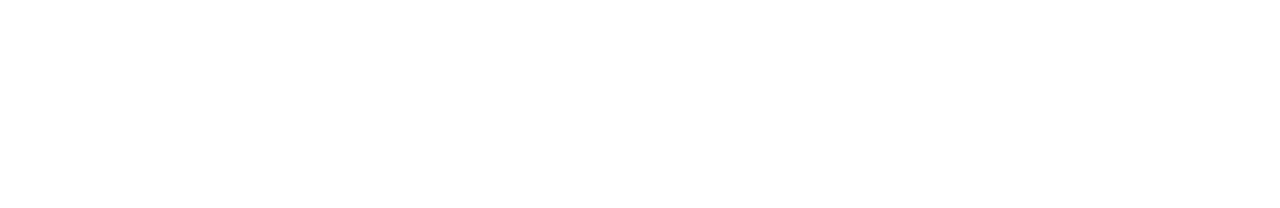
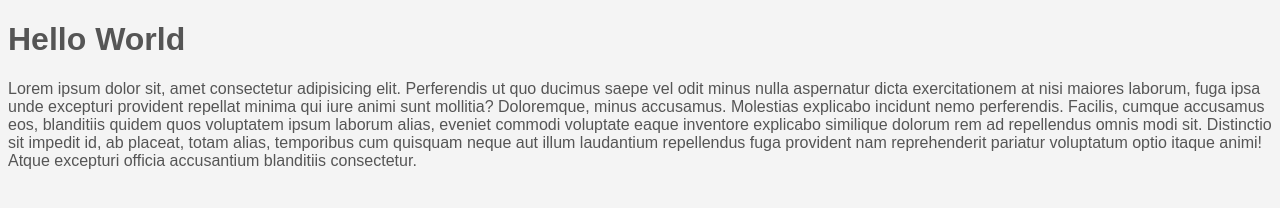
Before and after one commit to NinaPH/css-crash-course, a plain HTML site: page index.html in a window 1280 px wide. Drawn offline with Linux system fonts and the light colour scheme.

Commit message:
started css file

```diff
--- /dev/null
+++ b/css/style.css
@@ -0,0 +1,12 @@
+body {
+  background-color: #f4f4f4;
+  color: #555555;
+
+  font-family: Arial, Helvetica, sans-serif;
+  font-size: 16px;
+  font-weight: normal;
+  /* same as above
+  font: normal 16px Arial, Helvetica, sans-serif;
+  [18:32]
+  */
+}
--- a/index.html
+++ b/index.html
@@ -3,7 +3,23 @@
   <head>
     <meta charset="UTF-8" />
     <meta name="viewport" content="width=device-width, initial-scale=1.0" />
-    <title>Document</title>
+    <title>CSS Cheat Sheet</title>
+    <link rel="stylesheet" type="text/css" href="css/style.css" />
   </head>
-  <body></body>
+  <body>
+    <h1>Hello World</h1>
+    <p>
+      Lorem ipsum dolor sit, amet consectetur adipisicing elit. Perferendis ut
+      quo ducimus saepe vel odit minus nulla aspernatur dicta exercitationem at
+      nisi maiores laborum, fuga ipsa unde excepturi provident repellat minima
+      qui iure animi sunt mollitia? Doloremque, minus accusamus. Molestias
+      explicabo incidunt nemo perferendis. Facilis, cumque accusamus eos,
+      blanditiis quidem quos voluptatem ipsum laborum alias, eveniet commodi
+      voluptate eaque inventore explicabo similique dolorum rem ad repellendus
+      omnis modi sit. Distinctio sit impedit id, ab placeat, totam alias,
+      temporibus cum quisquam neque aut illum laudantium repellendus fuga
+      provident nam reprehenderit pariatur voluptatum optio itaque animi! Atque
+      excepturi officia accusantium blanditiis consectetur.
+    </p>
+  </body>
 </html>
```
Also changed, not shown: style.css (deleted).
